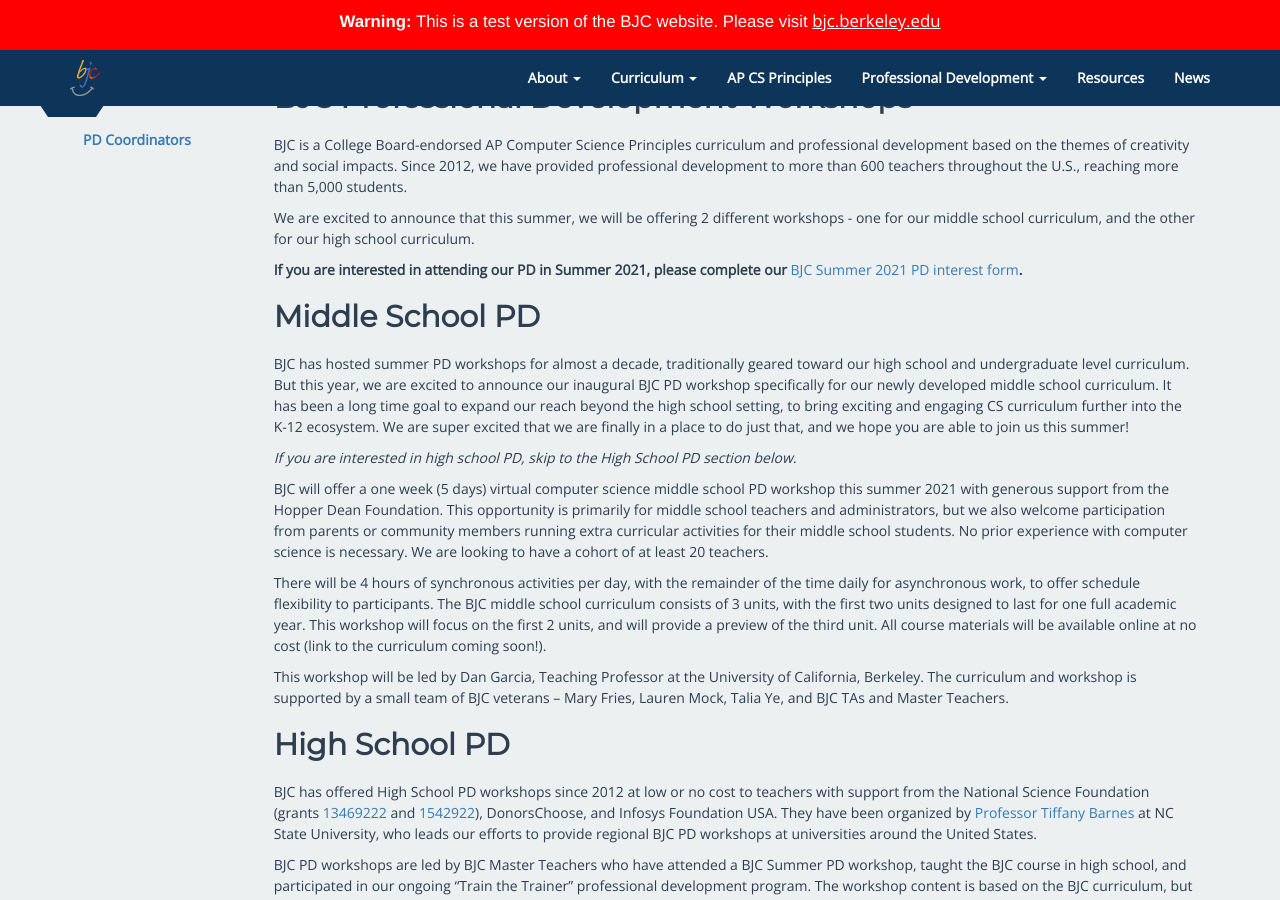
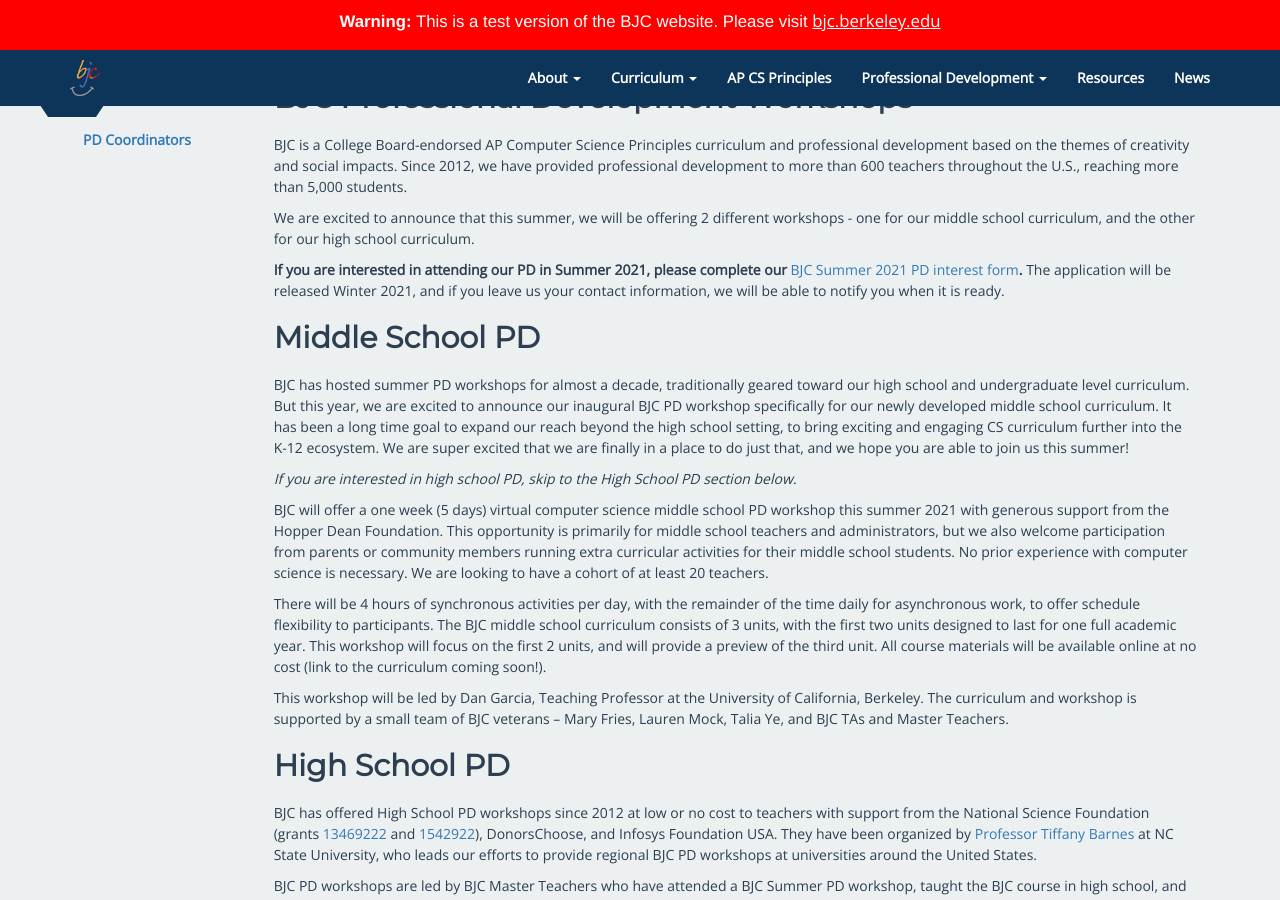
Before and after one commit to beautyjoy/beautyjoy.github.io, a Jekyll site: the page built from summer-pd/index.md, in a window 1280 px wide and 900 px high, scrolled down 336 px. Built offline with Jekyll 4.4.1, drawn with Linux system fonts in a browser that asks for light colours.

Commit message:
update text

```diff
--- a/summer-pd/index.md
+++ b/summer-pd/index.md
@@ -23,7 +23,7 @@
 
 We are excited to announce that this summer, we will be offering 2 different workshops - one for our middle school curriculum, and the other for our high school curriculum.
 
-<b>If you are interested in attending our PD in Summer 2021, please complete our [BJC Summer 2021 PD interest form][pd-interest-form-link]. </b>
+<b>If you are interested in attending our PD in Summer 2021, please complete our [BJC Summer 2021 PD interest form][pd-interest-form-link]. </b> The application will be released Winter 2021, and if you leave us your contact information, we will be able to notify you when it is ready.
 <!-- Or, if you are ready to apply to our PD workshop, please scroll to the Workshop Schedule below.</b> -->
 
 ## Middle School PD
```
